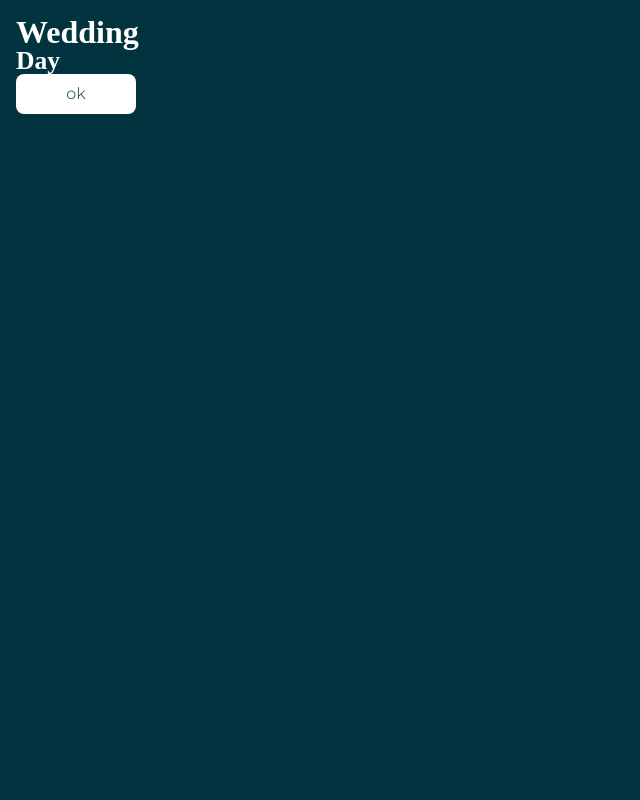
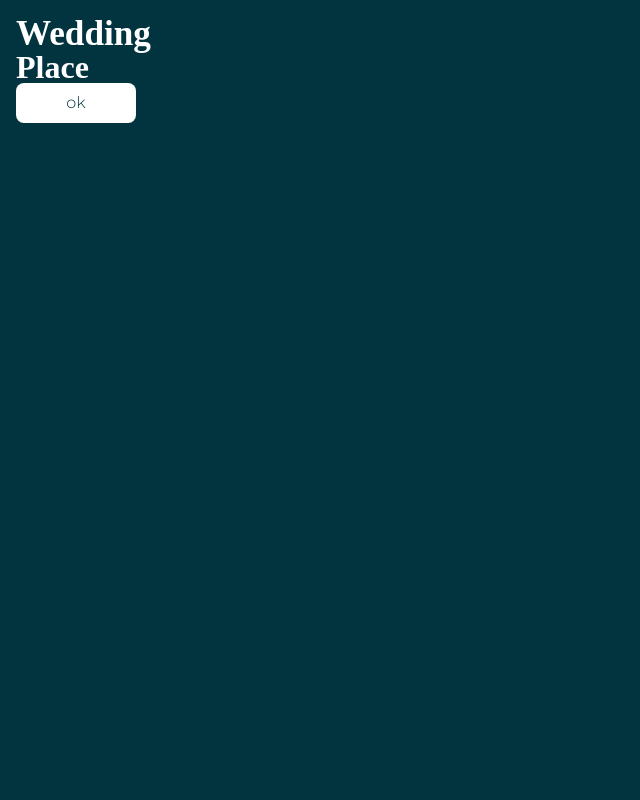
Before and after one commit to iamhoonjeong/my-wedding-invitations, a React (Create React App) app: page / in a window 1280 px wide. Shown: the top 800 px of the page, without its empty margins (0-640 px from the left). Built offline with nearby package versions, Linux system fonts and the light colour scheme; a web font is replaced by a local one.

Commit message:
modified animation

```diff
--- a/public/index.html
+++ b/public/index.html
@@ -24,7 +24,7 @@
       work correctly both with client-side routing and a non-root public URL.
       Learn how to configure a non-root public URL by running `npm run build`.
     -->
-    <title>React App</title>
+    <title>Semi&Hoon Wedding</title>
   </head>
   <body>
     <noscript>You need to enable JavaScript to run this app.</noscript>
--- a/src/App.tsx
+++ b/src/App.tsx
@@ -13,6 +13,12 @@ const Wrap = styled.div`
   font-family: 'Montserrat';
   font-weight: normal;
   padding: 1rem;
+
+  overflow-x: hidden;
+  overflow-y: scroll;
+  &::-webkit-scrollbar {
+    width: 0;
+  }
 `;
 
 function App() {
@@ -21,7 +27,7 @@ function App() {
       <GlobalStyle />
       <Wrap>
         <Title text="Wedding" />
-        <Content text="Day" link="https://m.naver.com/" />
+        <Content text="Place" link="http://naver.me/5zJozzqz" />
         <Content text="Photo" photo />
         <Content text="Please" />
       </Wrap>
--- a/src/components/PhotoBox.tsx
+++ b/src/components/PhotoBox.tsx
@@ -1,6 +1,7 @@
 import React, { MouseEvent } from 'react';
 import styled from 'styled-components';
 import cn from 'classnames';
+import { useState } from 'react';
 
 interface PhotoBoxProps {
   changePhoto: {
@@ -36,24 +37,19 @@ const TurnButton = styled.button`
   height: 100%;
   width: 100%;
   background-color: white;
-  transition: 300ms ease-out;
+  transform-origin: center center;
 
   &.animate {
-    animation-name: animate;
-    animation-duration: 1.5s;
+    animation-name: animation;
+    animation-duration: 1s;
   }
-
-  @keyframes animate {
-    50% {
-      min-width: 300vw;
-      min-height: 300vh;
-      width: 300vw;
-      height: 300vh;
+  @keyframes animation {
+    70% {
+      transform: scale(100);
     }
-
     100% {
-      min-height: 100%;
-      min-width: 100%;
+      width: 100%;
+      height: 100%;
     }
   }
 `;
@@ -67,10 +63,15 @@ const PhotoWrap = styled.div`
 
 function PhotoBox({ changePhoto, onChangePhoto }: PhotoBoxProps) {
   const onClick = (e: MouseEvent<HTMLButtonElement>) => {
-    let value = e.currentTarget.value;
-    onChangePhoto(value);
-    setTimeout(() => {}, 1000);
+    onChangePhoto(e.currentTarget.value);
+
+    setBlockButton((prev) => !prev);
+    setTimeout(() => {
+      setBlockButton((prev) => !prev);
+    }, 1000);
   };
+
+  const [blockButton, setBlockButton] = useState(false);
 
   return (
     <Container>
@@ -79,6 +80,7 @@ function PhotoBox({ changePhoto, onChangePhoto }: PhotoBoxProps) {
           value="left"
           className={cn({ animate: changePhoto.left })}
           onClick={onClick}
+          disabled={blockButton}
         ></TurnButton>
       </ButtonWrap>
       <PhotoWrap></PhotoWrap>
@@ -87,6 +89,7 @@ function PhotoBox({ changePhoto, onChangePhoto }: PhotoBoxProps) {
           value="right"
           className={cn({ animate: changePhoto.right })}
           onClick={onClick}
+          disabled={blockButton}
         ></TurnButton>
       </ButtonWrap>
     </Container>
--- a/src/components/SubTitle.tsx
+++ b/src/components/SubTitle.tsx
@@ -8,15 +8,24 @@ interface SubTitleProps {
 }
 
 const Text = styled.h2`
+  display: block;
+  width: 100%;
   font-weight: bold;
   opacity: 0;
-  transition: 0.5s;
-  transition-delay: 0.3s;
-  transform: translateX(20px);
 
   &.fadeIn {
     opacity: 1;
-    transform: translateX(0);
+    animation: fadeIn 1s;
+  }
+  @keyframes fadeIn {
+    from {
+      opacity: 0;
+      transform: translateX(20px);
+    }
+    to {
+      opacity: 1;
+      transform: translateX(0);
+    }
   }
 `;
 
--- a/src/containers/Content.tsx
+++ b/src/containers/Content.tsx
@@ -28,7 +28,7 @@ function Content({ text, link, photo }: ContentProps) {
     });
     setTimeout(() => {
       setChangePhoto(changePhotoRef.current);
-    }, 1600);
+    }, 1000);
   };
 
   return (
--- a/src/styles/globalStyle.ts
+++ b/src/styles/globalStyle.ts
@@ -14,11 +14,11 @@ const GlobalStyle = createGlobalStyle`
   }
 
   h1 {
-    font-size: 2rem;
+    font-size: 2.2rem;
   }
 
   h2 {
-    font-size: 1.6rem;
+    font-size: 2rem;
   }
 `;
 
```
